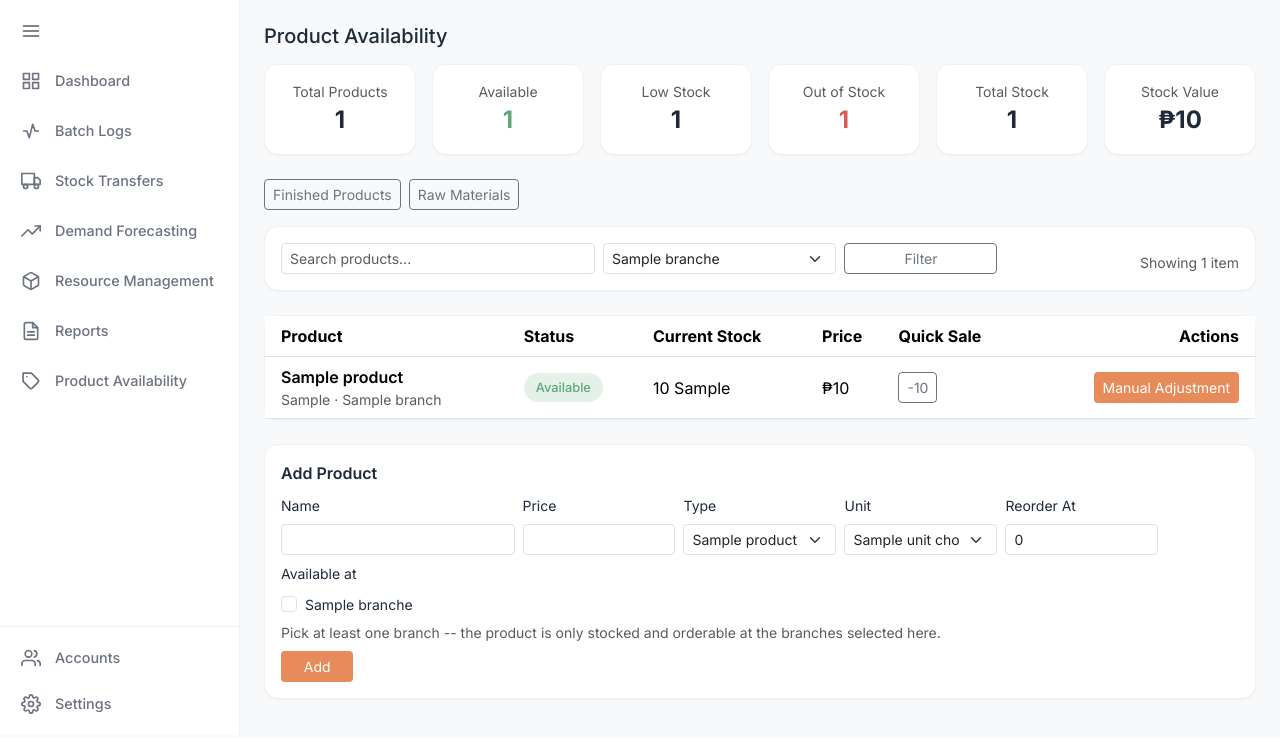
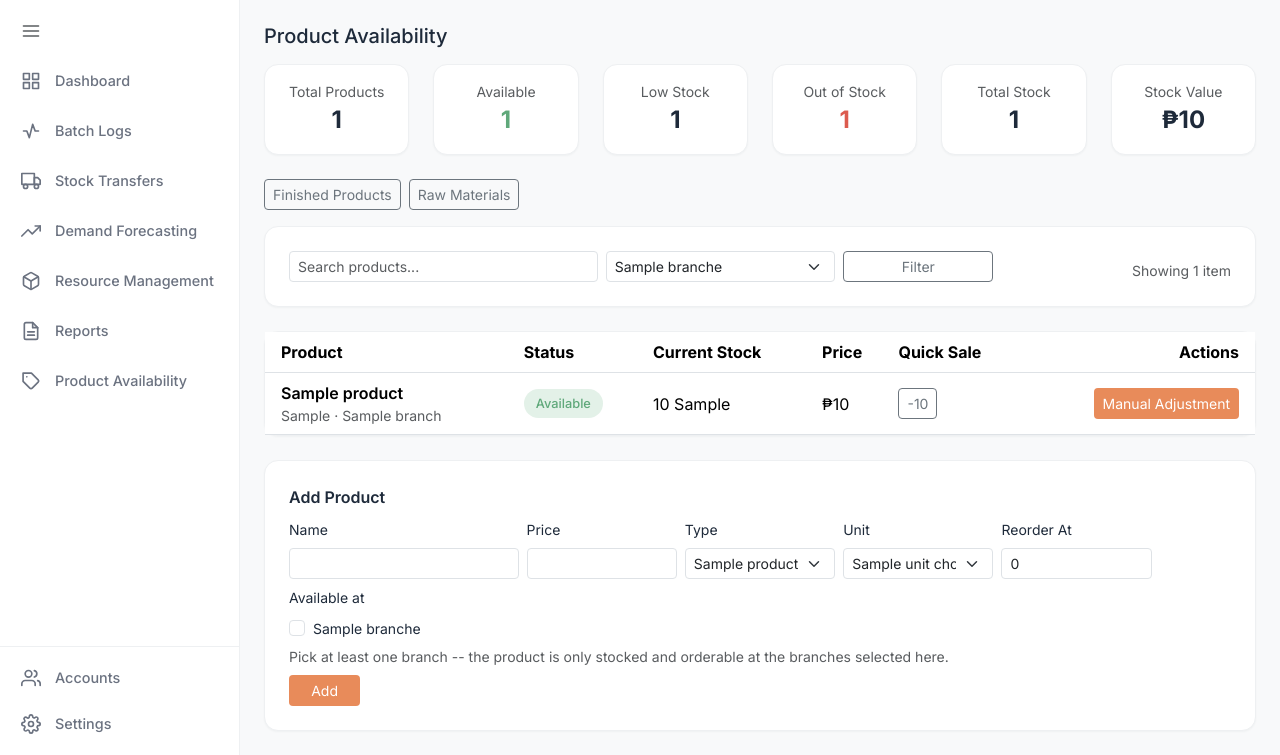
Before and after one commit to eniemennie/SanServeAll, a Django app: template backend/templates/inventory/product_management.html in a window 1280 px wide. Shown: the part 63-818 px from the top of the page. Run offline with Django 5.2, Linux system fonts and the light colour scheme; the template is opened without the code that fills it: most values are stand-ins (such as "Sample title", 1, 10 or a date in 2020).

Commit message:
Extend Figma spacing alignment to Product Availability screen
Same pattern: responsive grid gutter (g-3 g-md-4, kept slightly
tighter than the full g-4 since this row has 6 stat tiles at once
and full 24px gutters would crowd them on mid-size screens) and
responsive card padding (p-3 p-md-4) on the filter bar and Add
Product form cards.

No backend/data/behavior changes. 87/87 relevant tests
(test_inventory_module + test_admin_shell) pass; black/flake8
clean; template div tags verified balanced.

Co-Authored-By: Claude Sonnet 5 <noreply@anthropic.com>
Claude-Session: https://claude.ai/code/session_015XWpaJNLYUGuNLPPiFrb3P

```diff
--- a/backend/templates/inventory/product_management.html
+++ b/backend/templates/inventory/product_management.html
@@ -6,7 +6,7 @@
     <h1 class="h5 mb-0">Product Availability</h1>
 </div>
 
-<div class="row g-3 mb-4 row-cols-2 row-cols-md-3 row-cols-lg-6">
+<div class="row g-3 g-md-4 mb-4 row-cols-2 row-cols-md-3 row-cols-lg-6">
     <div class="col">
         <div class="jc-card p-3 text-center">
             <div class="text-muted small">Total Products</div>
@@ -50,7 +50,7 @@
     <a href="?type=MATERIAL" class="btn btn-sm {% if selected_type == 'MATERIAL' %}jc-filter-tab-active{% else %}btn-outline-secondary{% endif %}">Raw Materials</a>
 </div>
 
-<div class="jc-card p-3 mb-4">
+<div class="jc-card p-3 p-md-4 mb-4">
     <form method="get" class="row g-2 align-items-end">
         <input type="hidden" name="type" value="{{ selected_type }}">
         <div class="col-md-4">
@@ -128,7 +128,7 @@
     </div>
 </div>
 
-<div class="jc-card p-3">
+<div class="jc-card p-3 p-md-4">
     <div class="fw-semibold mb-2">Add Product</div>
     <form method="post" class="row g-2 align-items-end">
         {% csrf_token %}
```
